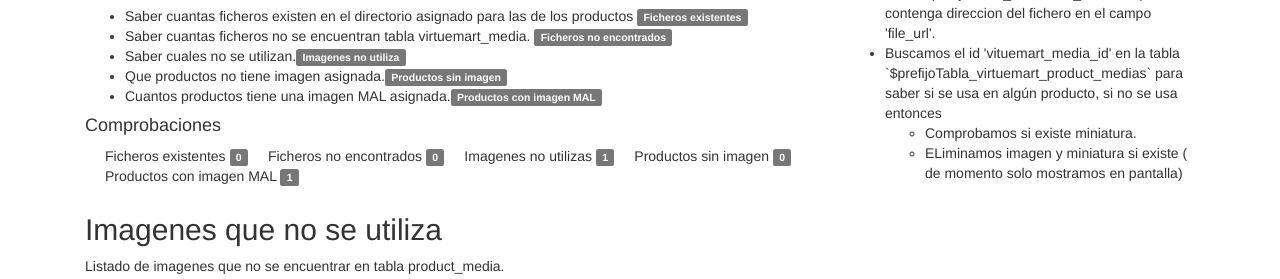
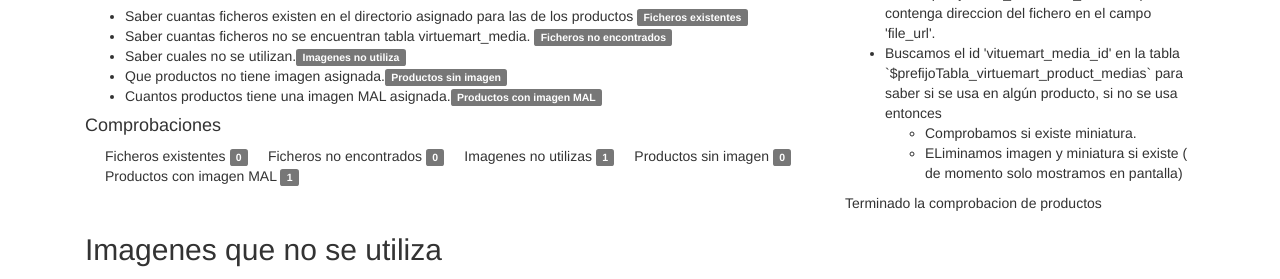
Before and after one commit to Ricardolau/virtuemart-media, a PHP site: page /modulos/mod_revisarvirtuemart/revisarVirtuemart.php in a window 1280 px wide. Shown: the part 205-484 px from the top of the page. Run offline with PHP 8.4, Linux system fonts and the light colour scheme; tables that the repository leaves empty or names only in its code hold one stand-in row (values such as "Sample post"); data that the repository does not hold is empty; some libraries are stand-ins or nearby versions.

Commit message:
- Paso funcion  AJAX para que no tarde tanto en cargar... AHORA FALTARÍA HACER LO MISMO CON LA FUNCION DE LOS FICHEROS , YA QUE TARDA.

```diff
--- /dev/null
+++ b/modulos/mod_revisarvirtuemart/funciones.js
@@ -0,0 +1,24 @@
+function comprobarProductos() {
+	// Script que utilizamos para ejecutar funcion de php.
+	var parametros = {
+	 "pulsado" 	: 'comprobarProductos'
+			};
+	$.ajax({
+		data:  parametros,
+		url:   'tareas.php',
+		type:  'post',
+		beforeSend: function () {
+				$("#resultado").html('Comprobando productos....<span><img src="./img/ajax-loader.gif"/></span>');
+				$("#PSImagen").html('<img src="./img/ajax-loader.gif"/>');
+				$("#PMImagen").html('<img src="./img/ajax-loader.gif"/>');
+
+		},
+		success:  function (response) {
+				// Cuando se recibe un array con JSON tenemos que parseJSON
+				//~ var resultado =  $.parseJSON(response)
+				$("#proceso").html('Terminado la comprobacion de productos');
+				$("#PSImagen").html(response.SinIDMedia);
+				$("#PMImagen").html(response.ErrorImagen);
+		}
+	});
+}
--- a/modulos/mod_revisarvirtuemart/funciones.php
+++ b/modulos/mod_revisarvirtuemart/funciones.php
@@ -14,7 +14,7 @@
 
 	/* Funcion que busca en tabla de medios virtuemart si el fichero existe o no.*/
 	function Datosficheros($files,$BDVirtuemart,$prefijoTabla) {
-	$contaError = 0;
+	$contarError = 0;
 	$x = 0;
 	$ficheros = array();
 		foreach ( $files as $file ){
@@ -26,7 +26,7 @@
 			$consultaImgMedia = $BDVirtuemart->query( "SELECT `virtuemart_media_id`,`file_url` FROM `".$prefijoTabla."_virtuemart_medias` where `file_url`= '".$fichero."'");
 			if ($consultaImgMedia->num_rows == 0){
 				$x++;
-			$contaError++;
+				$contarError++;
 				// Lo anotamos como error , ya que puede que exista, pero el nombre tenga caracteres extraños y no lo encuentre por eso.
 				$ficheros[$x]['error'] = 'No existe en media';
 				$ficheros[$x]['Ruta'] = $file;
@@ -51,24 +51,42 @@
 		return $ficheros;
 
 	}
-	function ProductosImagenMal($BDVirtuemart,$prefijoTabla,$DirInstVirtuemart,$RutaServidor) {
+	function ObtenerProductos($BDVirtuemart,$prefijoTabla) {
 		$Productos = array();
 		// Consulta para obtener ID y Referencia Proveedor
 		$campos ="`virtuemart_product_id`,`product_gtin`";
 		$tabla = "_virtuemart_products";
 		$whereC = " ";
-		$Consulta = $BDVirtuemart->query( "SELECT ".$campos." FROM `".$prefijoTabla."_virtuemart_products` ".$whereC);
+		$Consulta = "SELECT ".$campos." FROM `".$prefijoTabla."_virtuemart_products` ".$whereC;
+		$Query = $BDVirtuemart->query($Consulta);
+		$i = 0;
+		if ($Query->num_rows > 0){
+			$Productos['TotalProductos'] = $Query->num_rows;
+			while ($fila = $Query->fetch_assoc()) {
+				$i++;
+				$Productos[$i]['product_id'] = $fila['virtuemart_product_id'];
+				$Productos[$i]['product_gtin'] = $fila['product_gtin'];
+			}
 
-		if ($Consulta->num_rows > 0){
-			// Quiere decir que encontro datos.
+
+		} else {
+			$Productos['ErrorConsulta'] = $Consulta;
+		}
+		return $Productos;
+	}
+
+
+
+
+	function ProductosImagenMal($Productos,$BDVirtuemart,$prefijoTabla,$DirInstVirtuemart,$RutaServidor) {
+
+		if ($Productos['TotalProductos']){
+			// Quiere decir que envio productos.
 			$i = 0;
 			// Montamos array con id media....todos los productos.
 			$campos = "`virtuemart_product_id`, `virtuemart_media_id`";
 			$tabla = "_virtuemart_product_medias";
-			while ($fila = $Consulta->fetch_assoc()) {
-				$i++;
-				$Productos[$i]['product_id'] = $fila['virtuemart_product_id'];
-				$Productos[$i]['product_gtin'] = $fila['product_gtin'];
+			for ( $i=1 ; $i <= $Productos['TotalProductos']; $i++) {
 				// Ahora buscamos tabla product_medias el id de media.
 				$whereC = " WHERE virtuemart_product_id=".$Productos[$i]['product_id'];
 				$Consulta2 = $BDVirtuemart->query("SELECT ".$campos." FROM ".$prefijoTabla.$tabla.$whereC);
@@ -117,7 +135,8 @@
 			}
 
 		}
-		$Productos['TotalProductos'] = count($Productos);
+
+
 		$Productos['ConIDMedia'] = $conImagenes;
 		$Productos['SinIDMedia'] = $Productos['TotalProductos']-$Productos['ConIDMedia'];
 		$Productos['ErrorImagen'] = $ErrorImagenes;
--- a/modulos/mod_revisarvirtuemart/revisarVirtuemart.php
+++ b/modulos/mod_revisarvirtuemart/revisarVirtuemart.php
@@ -27,9 +27,11 @@
 <?php
 	include './../../header.php';
 ?>
+    <script src="<?php echo $HostNombre; ?>/modulos/mod_revisarvirtuemart/funciones.js"></script>
+
+
 <?php
  // Variable de inicio y entorno:
-
 $sufijo = '_'.$ImgAltoCfg.'x'.$ImgAnchoCfg;
 
 // Recuerda que header.php incluimos el fichero de configuración
@@ -40,7 +42,7 @@ $sufijo = '_'.$ImgAltoCfg.'x'.$ImgAnchoCfg;
  // Inicializamos varibles
  $ficheros = array ();
  //Creamos array de ficheros que existene en el directorio
-   $files = filesProductos($RutaServidor,$DirImageProdVirtue);
+ $files = filesProductos($RutaServidor,$DirImageProdVirtue);
  // Ahora de momento no lo hacemos, pero esto debe hacer con AJAX , ya que pueden ser muchas imagenes y tendremos que ir añadiendo
  // a medida que se van procesando, para no bloquear el servidor o la web.
   $ficheros = Datosficheros( $files, $BDVirtuemart,$prefijoTabla );
@@ -52,10 +54,18 @@ $sufijo = '_'.$ImgAltoCfg.'x'.$ImgAnchoCfg;
 		$ficheroerror = 0;
 	}
 
- // Ahora buscamos en productos.
- $productos = ProductosImagenMal($BDVirtuemart,$prefijoTabla,$DirInstVirtuemart,$RutaServidor );
+ // Ahora obtenemos productos.
+ $TodosProductos = ObtenerProductos($BDVirtuemart,$prefijoTabla);
+ // Ahora compramos cuantos productos obtenemos y si hubo un error.
+
+ if (isset($TodosProductos['ErrorConsulta'])){
+	echo '<div class= "container"><h4>Hubo un error de conexion con la base de datos o no hay articulos pasados</h4>';
+	echo '<p>'.$TodosProductos['ErrorConsulta'].'</p></div>';
+	exit;
+}
+
+ //~ $productos = ProductosImagenMal($TodosProductos,$BDVirtuemart,$prefijoTabla,$DirInstVirtuemart,$RutaServidor );
  //~ echo '<pre>';
- //~ echo ' Algo';
    //~ print_r($productos);
  //~ echo '</pre>';
 
@@ -79,8 +89,8 @@ $sufijo = '_'.$ImgAltoCfg.'x'.$ImgAnchoCfg;
 			<div style="float:left;margin-left:20px;">Imagenes no utilizas <span class="label label-default"><?php echo count($ficheros);?></span></div>
 			</div>
 			<div>
-			<div style="float:left;margin-left:20px;">Productos sin imagen <span class="label label-default"><?php echo $productos['SinIDMedia'];?></span></div>
-			<div style="float:left;margin-left:20px;">Productos con imagen MAL <span class="label label-default"><?php echo $productos['ErrorImagen'];?></span></div>
+			<div style="float:left;margin-left:20px;">Productos sin imagen <span id="PSImagen" class="label label-default"> ? </span></div>
+			<div style="float:left;margin-left:20px;">Productos con imagen MAL <span id="PMImagen" class="label label-default">? </span></div>
 
 			</div>
 		</div>
@@ -95,7 +105,8 @@ $sufijo = '_'.$ImgAltoCfg.'x'.$ImgAnchoCfg;
 				<li> ELiminamos imagen y miniatura si existe ( de momento solo mostramos en pantalla)</li>
 				</ul>
 			</ul>
-
+			<div id="proceso">
+			</div>
 
 
 
@@ -172,9 +183,18 @@ $sufijo = '_'.$ImgAltoCfg.'x'.$ImgAnchoCfg;
 
 
 			</div>
+	</div>
+	 <script>
+         //~ // Se ejecuta cuando termina de carga toda la pagina.
+            $(document).ready(function () {
+                comprobarProductos();
+
+            });
+        </script>
 
 
-	</div>
+
+
 
 </body>
 </html>
--- /dev/null
+++ b/modulos/mod_revisarvirtuemart/tareas.php
@@ -0,0 +1,37 @@
+<?php
+/* Fichero de tareas a realizar.
+ *
+ *
+ * Con el switch al final y variable $pulsado
+
+ * 		$pulsado = 'comprobarProductos						-> Ejectua MsqlCsv($lineaA, $lineaF,$nombrecsv);
+ *
+ *  */
+/* ===============  REALIZAMOS CONEXIONES  ===============*/
+// creo que esta recogida de datos debe estar antes swich y solo pulsado.
+// la tabla solo en la opción que la necesite.
+
+include_once ("./../../configuracion.php");
+// Crealizamos conexion a la BD Datos
+include_once ("./../mod_conexion/conexionBaseDatos.php");
+// Incluimos clase objeto de consultas.
+
+// Incluimos funciones
+include_once ("./funciones.php");
+$pulsado = $_POST['pulsado'];
+
+ switch ($pulsado) {
+
+    case 'comprobarProductos':
+        $TodosProductos = ObtenerProductos($BDVirtuemart,$prefijoTabla);
+        $productos = ProductosImagenMal($TodosProductos,$BDVirtuemart,$prefijoTabla,$DirInstVirtuemart,$RutaServidor );
+        header("Content-Type: application/json;charset=utf-8");
+		echo json_encode($productos);
+        break;
+}
+
+/* ===============  CERRAMOS CONEXIONES  ===============*/
+mysqli_close($BDVirtuemart);
+
+
+?>
```
Also changed, not shown: modulos/mod_revisarvirtuemart/img/ajax-loader.gif (added). Lines whose indentation alone changed are shown as unchanged.
